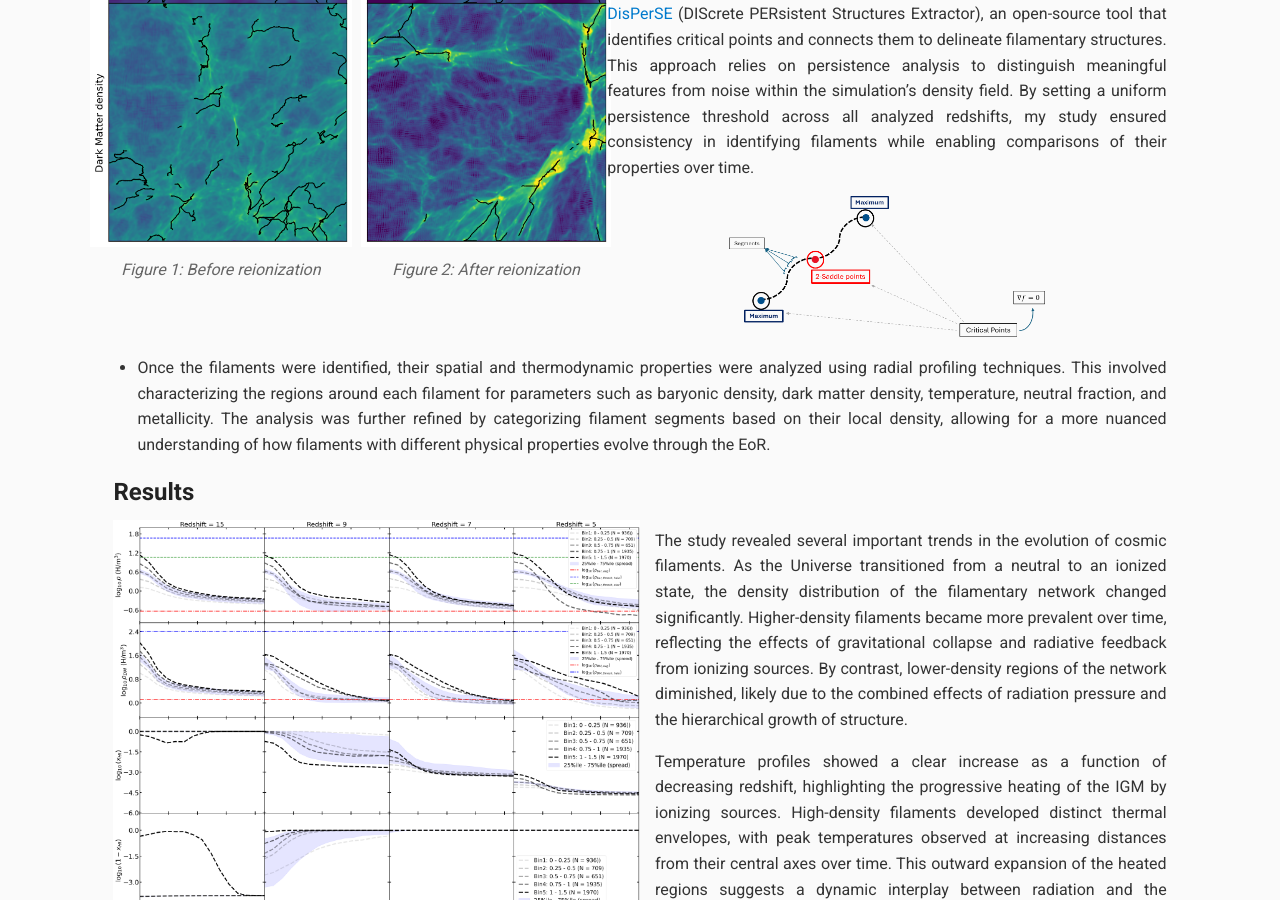
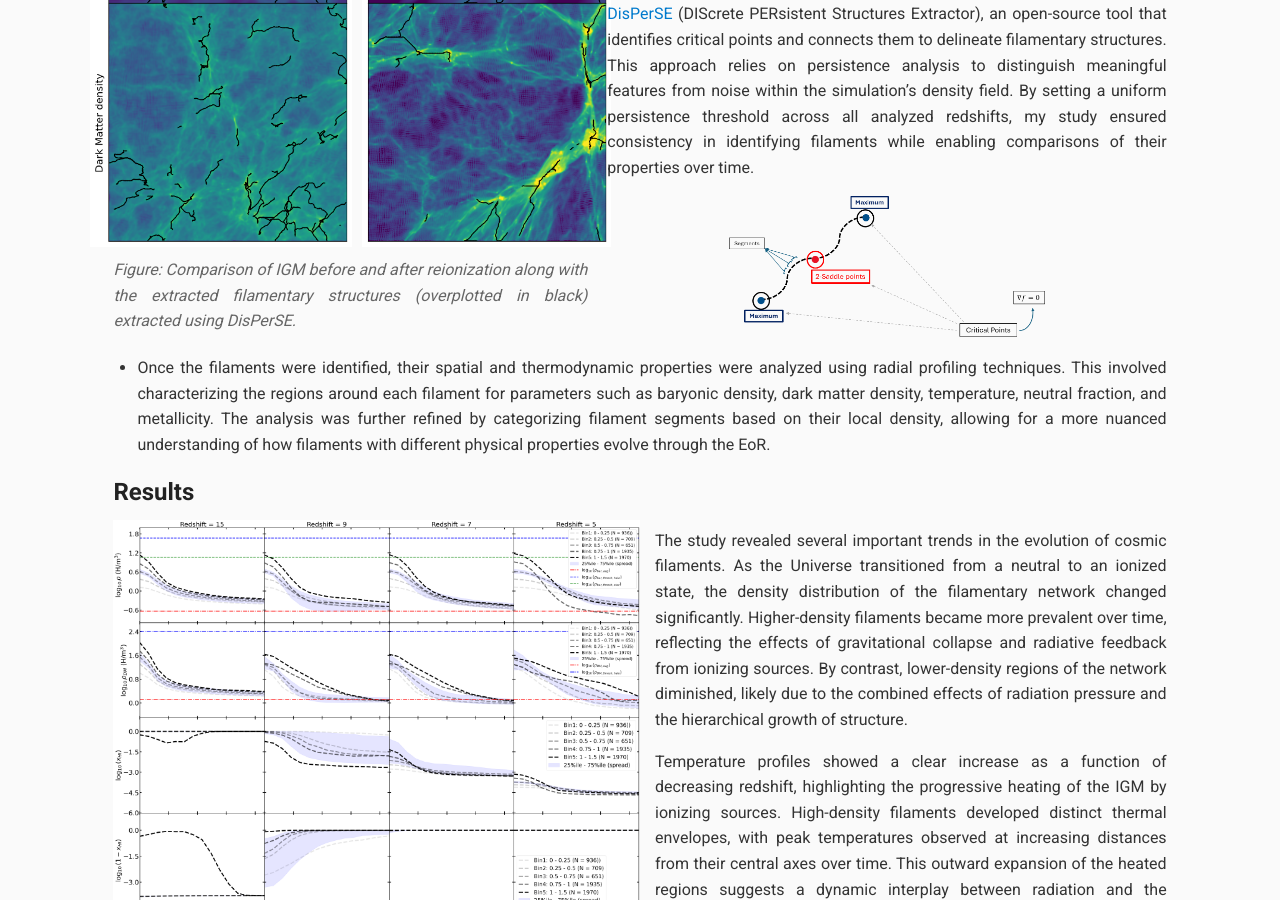
Before and after one commit to vishrut-b/Master-Thesis, a Jekyll site: the page built from index.md, in a window 1280 px wide and 900 px high, scrolled down 1324 px. Built offline with Jekyll 4.4.1, drawn with Linux system fonts in a browser that asks for light colours; our own code applies the rules of GitHub Pages for plain Markdown files.

Commit message:
Update index.md

```diff
--- a/index.md
+++ b/index.md
@@ -25,30 +25,34 @@ The scope of this study includes a sub-region of the CoDaIII simulation box, cho
 
 ## Methodology
 
-<!-- Floated container with two images side by side -->
-<div style="
+<!-- Floated container with two images side by side and a single caption -->
+<figure style="
   float: left;
   display: flex;
+  flex-direction: column;
   justify-content: center;
   align-items: center;
-  gap: 2%;
   width: 45%;     /* Reduced width so text can wrap on the right side */
   margin: 0 20px 20px 0;
 ">
-  <figure style="margin: 0; text-align: center; display: flex; flex-direction: column; align-items: center;">
+  <div style="
+    display: flex;
+    justify-content: center;
+    align-items: center;
+    gap: 2%;
+  ">
     <img src="assets/css/before.png"
          alt="Basic definition of a filament"
          style="height: 500px; width: auto; display: block;">
-    <figcaption style="text-align: justify; font-size: 1em; font-style: italic; font-weight: 300; color: #666; margin: 10px 0 0 0;">Figure 1: Before reionization</figcaption>
-  </figure>
-
-  <figure style="margin: 0; text-align: center; display: flex; flex-direction: column; align-items: center;">
     <img src="assets/css/after.png"
          alt="Differences in networks based on persistence thresholds"
          style="height: 500px; width: auto; display: block;">
-    <figcaption style="text-align: justify; font-size: 1em; font-style: italic; font-weight: 300; color: #666; margin: 10px 0 0 0;">Figure 2: After reionization</figcaption>
-  </figure>
-</div>
+  </div>
+  <figcaption style="text-align: justify; font-size: 1em; font-style: italic; font-weight: 300; color: #666; margin: 10px 0 0 0;">
+    Figure: Comparison of IGM before and after reionization along with the extracted filamentary structures (overplotted in black) extracted using DisPerSE.
+  </figcaption>
+</figure>
+
 
 <!-- Text that appears before the floated images -->
 The Cosmic Dawn III simulation captures the complex interplay between ionizing radiation and the matter in the IGM, making it an ideal tool for exploring how cosmic filaments respond to reionization. With a resolution sufficient to resolve individual filamentary structures, CoDaIII employs the RAMSES-CUDATON code to couple radiation transport, hydrodynamics, and dark matter dynamics. This allows the simulation to account for the escape of ionizing radiation from thousands of galaxies and the subsequent impact on their surrounding environments.
```
